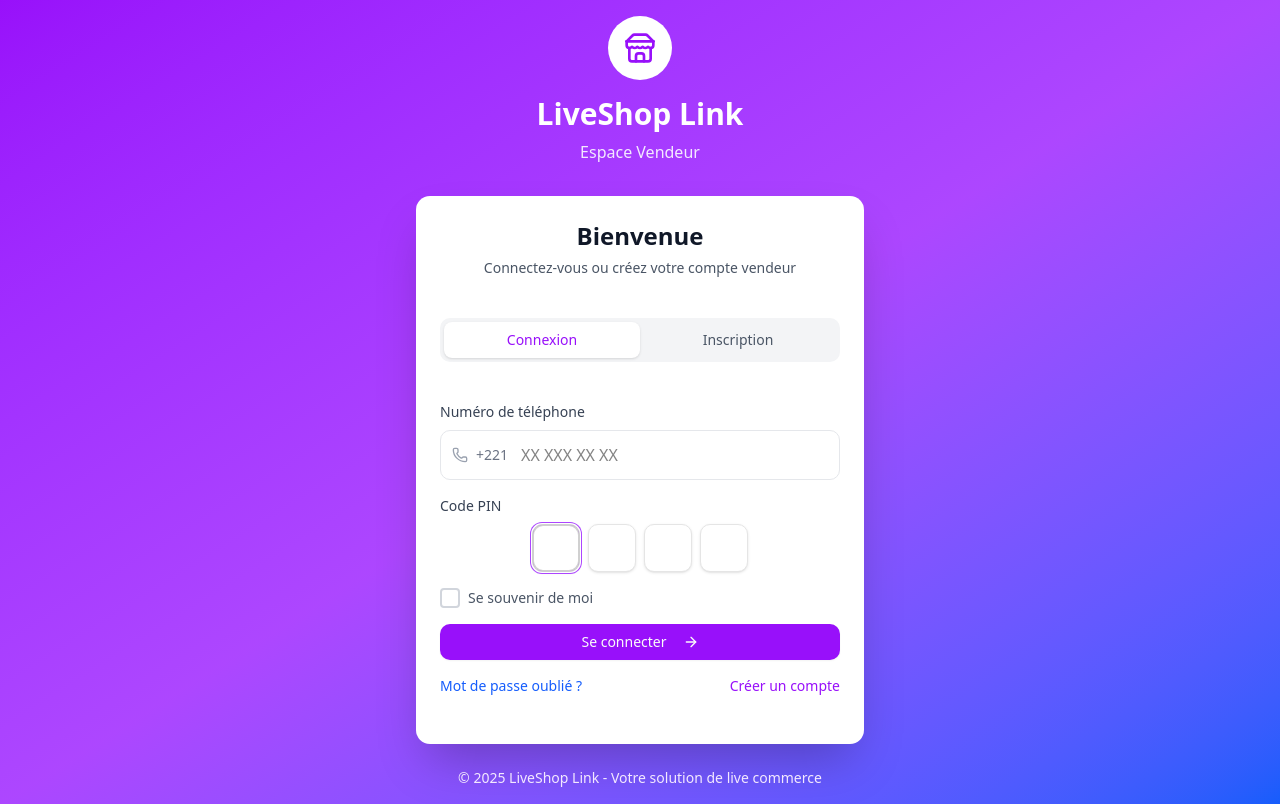
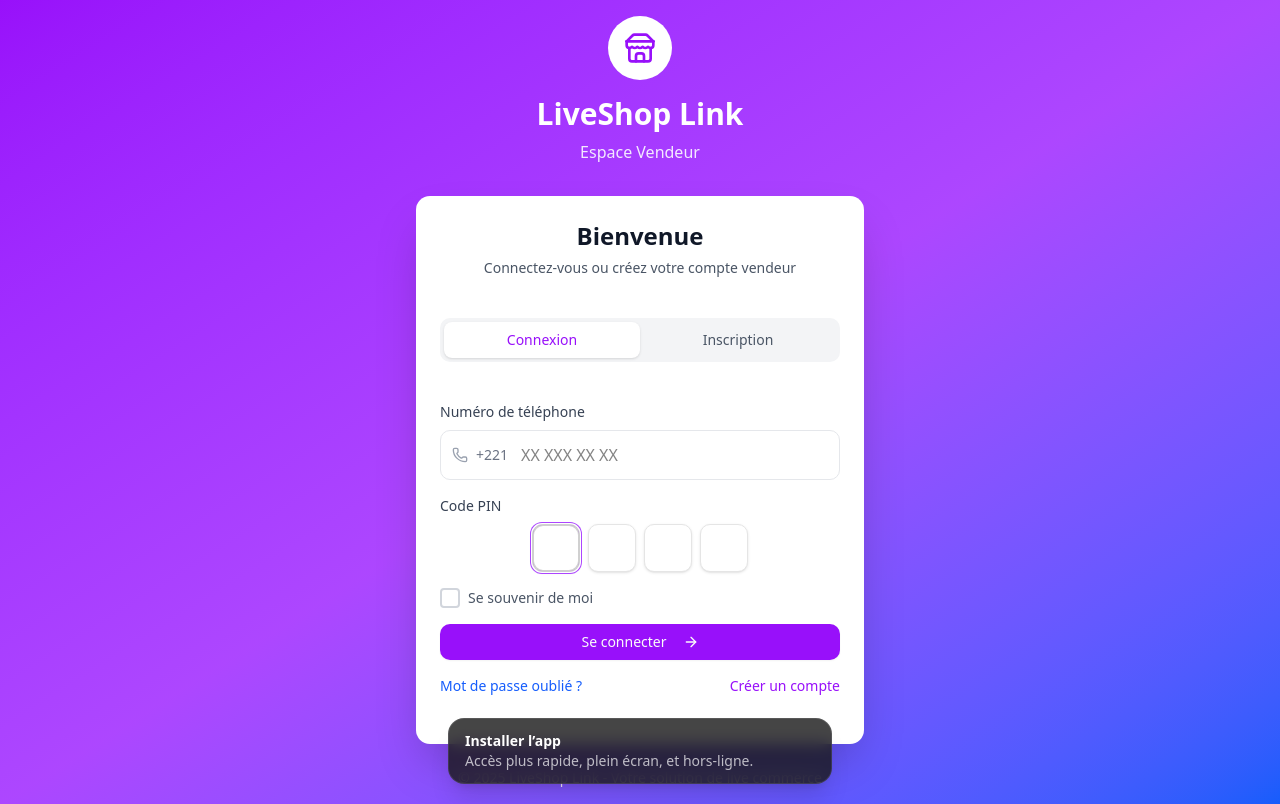
Before and after one commit to SatoshiJr1/liveshop-link, a React (Vite) app in the folder mobile-app/liveshop-vendor/: page /login in a window 1280 px wide. Built offline with nearby package versions, Linux system fonts and the light colour scheme; no server answers.

Commit message:
feat(vendor): prompt d’installation PWA (beforeinstallprompt + iOS fallback)

```diff
--- a/mobile-app/liveshop-vendor/package.json
+++ b/mobile-app/liveshop-vendor/package.json
@@ -76,6 +76,7 @@
     "tw-animate-css": "^1.2.9",
     "vite": "^6.3.5",
     "vite-plugin-pwa": "^1.0.3",
+    "workbox-background-sync": "^7.3.0",
     "workbox-window": "^7.3.0"
   },
   "packageManager": "pnpm@10.4.1+sha512.c753b6c3ad7afa13af388fa6d808035a008e30ea9993f58c6663e2bc5ff21679aa834db094987129aa4d488b86df57f7b634981b2f827cdcacc698cc0cfb88af"
--- a/mobile-app/liveshop-vendor/src/App.jsx
+++ b/mobile-app/liveshop-vendor/src/App.jsx
@@ -27,6 +27,7 @@ import AdminSecurityPage from './pages/AdminSecurityPage';
 import PaymentSettingsPage from './pages/PaymentSettingsPage';
 import TestImageUpload from './components/TestImageUpload';
 import { AdminRoute, SellerRoute, AuthRoute } from './components/ProtectedRoute';
+import PWAInstallPrompt from './components/PWAInstallPrompt';
 
 const AppContent = () => {
   const { isAuthenticated, loading, isAdmin, token } = useAuth();
@@ -63,6 +64,7 @@ const AppContent = () => {
 
   return (
     <>
+      <PWAInstallPrompt />
       <Toaster
         position="top-right"
         richColors
--- /dev/null
+++ b/mobile-app/liveshop-vendor/src/components/PWAInstallPrompt.jsx
@@ -0,0 +1,58 @@
+import { useEffect, useState } from 'react'
+
+export default function PWAInstallPrompt() {
+  const [deferredPrompt, setDeferredPrompt] = useState(null)
+  const [isInstallable, setIsInstallable] = useState(false)
+  const [isIOS, setIsIOS] = useState(false)
+  const [isStandalone, setIsStandalone] = useState(false)
+
+  useEffect(() => {
+    setIsIOS(/iphone|ipad|ipod/i.test(window.navigator.userAgent))
+    setIsStandalone(window.matchMedia('(display-mode: standalone)').matches || window.navigator.standalone === true)
+
+    const handler = (e) => {
+      e.preventDefault()
+      setDeferredPrompt(e)
+      setIsInstallable(true)
+    }
+    window.addEventListener('beforeinstallprompt', handler)
+    return () => window.removeEventListener('beforeinstallprompt', handler)
+  }, [])
+
+  if (isStandalone) return null
+
+  const onInstallClick = async () => {
+    if (!deferredPrompt) return
+    deferredPrompt.prompt()
+    const { outcome } = await deferredPrompt.userChoice
+    if (outcome === 'accepted') {
+      setIsInstallable(false)
+      setDeferredPrompt(null)
+    }
+  }
+
+  return (
+    <div className="fixed bottom-4 inset-x-0 px-4 z-[60]">
+      <div className="mx-auto max-w-sm rounded-2xl border border-white/10 bg-neutral-900/80 backdrop-blur px-4 py-3 text-white shadow-xl">
+        {isIOS ? (
+          <div className="text-sm leading-5">
+            <div className="font-semibold mb-1">Installer l’app</div>
+            <div>Sur iOS: ouvrez dans Safari, touchez <span className="font-semibold">Partager</span> puis <span className="font-semibold">Sur l’écran d’accueil</span>.</div>
+          </div>
+        ) : (
+          <div className="flex items-center justify-between gap-3">
+            <div className="text-sm">
+              <div className="font-semibold">Installer l’app</div>
+              <div className="text-white/70">Accès plus rapide, plein écran, et hors‑ligne.</div>
+            </div>
+            {isInstallable && (
+              <button onClick={onInstallClick} className="px-3 py-1.5 rounded-lg bg-blue-600 hover:bg-blue-500 text-sm font-medium">
+                Installer
+              </button>
+            )}
+          </div>
+        )}
+      </div>
+    </div>
+  )
+}
--- a/mobile-app/liveshop-vendor/vite.config.js
+++ b/mobile-app/liveshop-vendor/vite.config.js
@@ -40,9 +40,23 @@ export default defineConfig({
             }
           },
           {
-            urlPattern: ({ url }) => url.pathname.startsWith('/api/'),
+            // API: NetworkFirst pour GET, et Background Sync pour POST/PUT/DELETE produits
+            urlPattern: ({ url, request }) => url.pathname.startsWith('/api/'),
             handler: 'NetworkFirst',
+            method: 'GET',
             options: { cacheName: 'api', networkTimeoutSeconds: 3 }
+          },
+          {
+            urlPattern: ({ url, request }) => url.pathname.startsWith('/api/products') && ['POST','PUT','DELETE'].includes(request.method),
+            handler: 'NetworkOnly',
+            options: {
+              backgroundSync: {
+                name: 'products-queue',
+                options: {
+                  maxRetentionTime: 24 * 60
+                }
+              }
+            }
           }
         ]
       }
```
Also changed, not shown: 1 other file (tests, documents, lock files or other folders).
